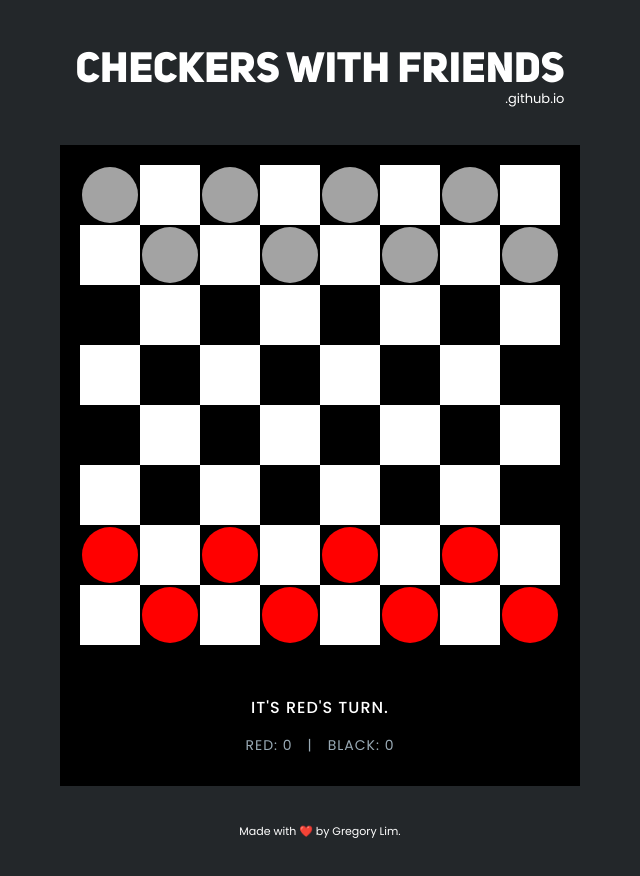
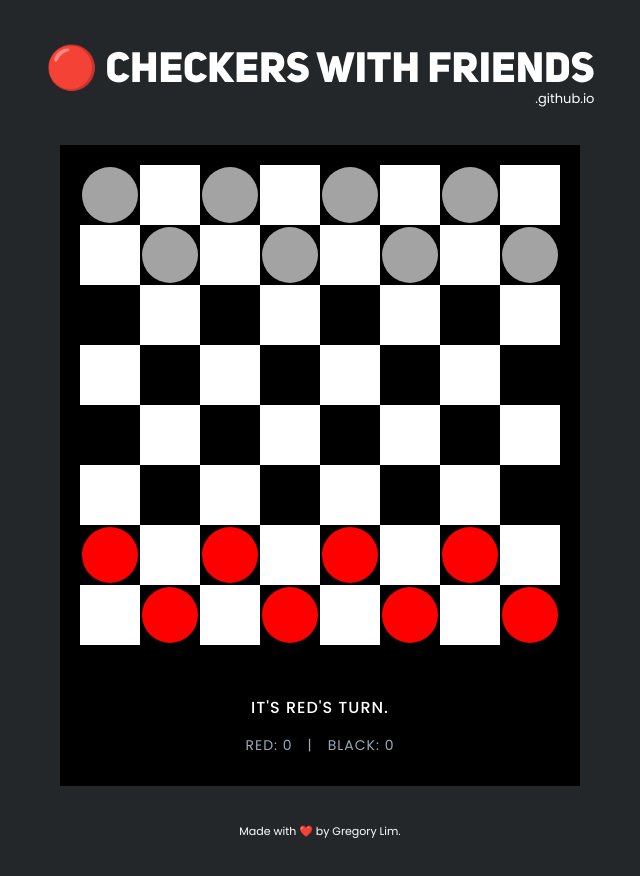
Before and after one commit to checkerswithfriends/checkerswithfriends.github.io, a plain HTML site: page index.html in a window 1280 px wide. Shown: the whole page, without its empty margins (320-960 px from the left). Drawn offline with nearby package versions, Linux system fonts and the light colour scheme.

Commit message:
Add files via upload

```diff
--- a/index.html
+++ b/index.html
@@ -1,5 +1,6 @@
 <!DOCTYPE html>
 <html ng-app="ng-CWF">
+
 <head>
 	<link rel="apple-touch-icon" sizes="180x180" href="apple-touch-icon.png">
 	<link rel="icon" type="image/png" sizes="32x32" href="favicon-32x32.png">
@@ -15,7 +16,7 @@
 <body ng-controller="CWF-controller">
 	<div id="game-wrapper">
 		<div id="title">
-			<h1>Checkers with Friends</h1>
+			<h1>🔴 Checkers with Friends</h1>
 			<p>.github.io</p>
 		</div>
 		<div id="game-wrapper-top">
@@ -40,4 +41,5 @@
 		</div>
 	</div>
 </body>
+
 </html>
```
